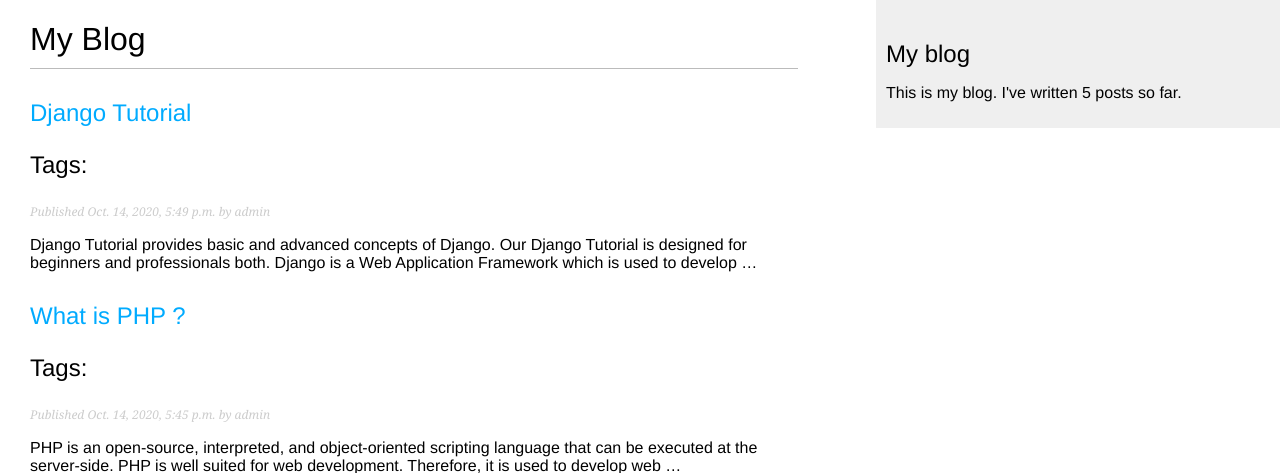
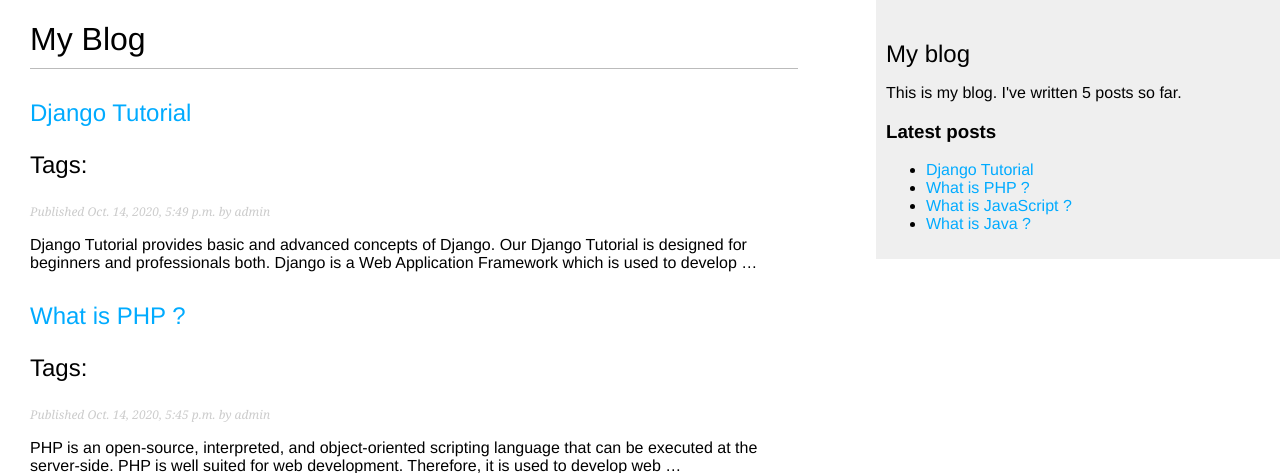
Before and after one commit to mhammed2020/Django-3.x-Practice, a Django app: page /blog/ in a window 1280 px wide. Shown: the top 473 px of the page. Run offline with Django 3.2, Linux system fonts and the light colour scheme; data comes from the database, SQL or seed files in the repository; parts of the project's set-up code (start-up, migrations or seed data) failed here and were passed over.

Commit message:
Add latest post usging templates tags

```diff
--- a/blog/templates/blog/base.html
+++ b/blog/templates/blog/base.html
@@ -14,8 +14,11 @@
 </div>
 <div id="sidebar">
 <h2>My blog</h2>
-<p>This is my blog. I've written {% total_posts %} posts so far.</
-    p>
+<p>This is my blog. I've written
+    {% total_posts %} posts so far.</p>
+
+    <h3>Latest posts</h3>
+{% show_latest_posts 4 %}
 </div>
 </body>
 </html>
--- /dev/null
+++ b/blog/templates/blog/post/latest_posts.html
@@ -0,0 +1,7 @@
+<ul>
+    {% for post in latest_posts %}
+    <li>
+    <a href="{{ post.get_absolute_url }}">{{ post.title }}</a>
+    </li>
+    {% endfor %}
+    </ul>
--- a/blog/templatetags/blog_tags.py
+++ b/blog/templatetags/blog_tags.py
@@ -1,6 +1,11 @@
 from django import template
 from ..models import Post
 register = template.Library()
+
 @register.simple_tag
 def total_posts():
     return Post.published.count()
+@register.inclusion_tag('blog/post/latest_posts.html')
+def show_latest_posts(count=5):
+    latest_posts = Post.published.order_by('-publish')[:count]
+    return {'latest_posts': latest_posts}
```
